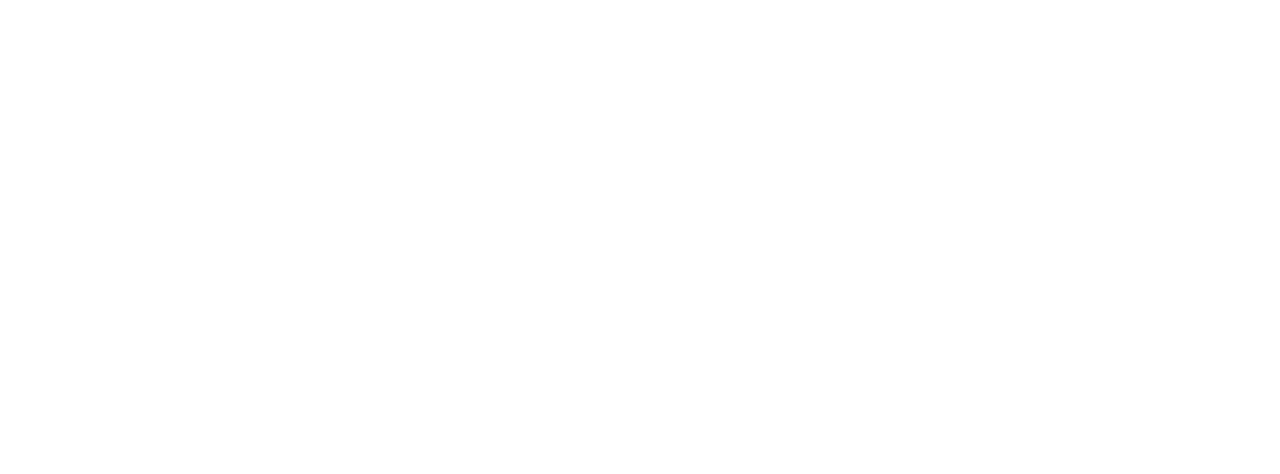
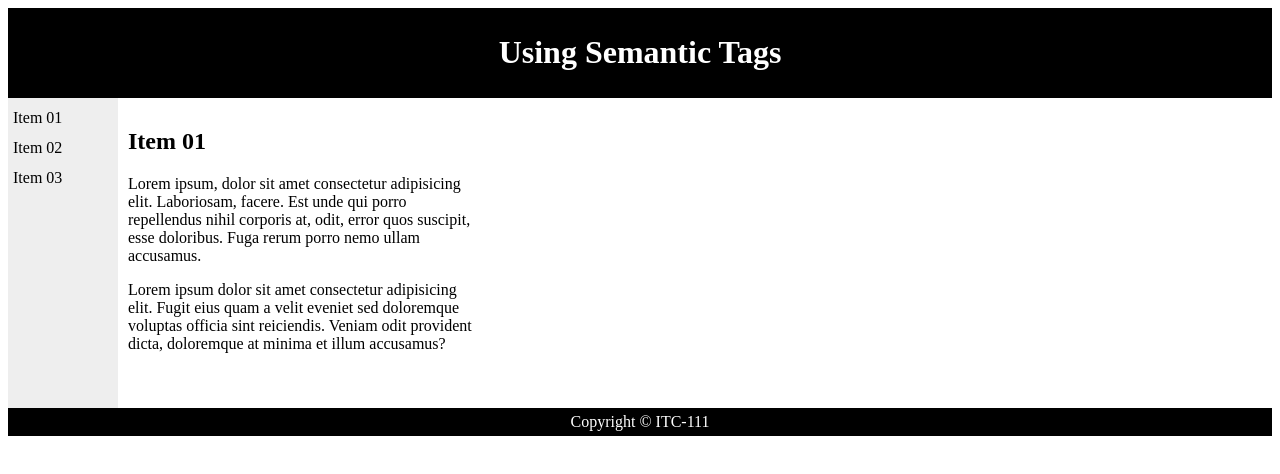
Before and after one commit to tas7154/ITC-111, a plain HTML site: page classEx/classEx02b.html in a window 1280 px wide. Drawn offline with Linux system fonts and the light colour scheme.

Commit message:
further testing

```diff
--- a/classEx/classEx02b.html
+++ b/classEx/classEx02b.html
@@ -2,8 +2,54 @@
 <html lang="en">
 <head>
     <title>Class Exercise 02b</title>
+    <style>
+        header {
+            background-color:black;
+            color:white;
+            text-align:center;
+            padding:5px;
+        }
+        nav {
+            line-height:30px;
+            background-color:#eeeeee;
+            height:300px;
+            width:100px;
+            float:left;
+            padding:5px;
+        }
+        section {
+            width:350px;
+            float:left;
+            padding:10px;
+        }
+        footer {
+            background-color:black;
+            color:white;
+            clear:both;
+            text-align:center;
+            padding:5px;
+        }
+    </style>
 </head>
 <body>
 
+    <header>
+    <h1>Using Semantic Tags</h1>
+    </header>
+
+    <nav>
+        Item 01<br>
+        Item 02<br>
+        Item 03
+    </nav>
+
+    <section>
+        <h1>Item 01</h1>
+        <p>Lorem ipsum, dolor sit amet consectetur adipisicing elit. Laboriosam, facere. Est unde qui porro repellendus nihil corporis at, odit, error quos suscipit, esse doloribus. Fuga rerum porro nemo ullam accusamus.</p>
+        <p>Lorem ipsum dolor sit amet consectetur adipisicing elit. Fugit eius quam a velit eveniet sed doloremque voluptas officia sint reiciendis. Veniam odit provident dicta, doloremque at minima et illum accusamus?</p>
+    </section>
+
+    <footer>Copyright &copy; ITC-111</footer>
+
 </body>
 </html>
```
Lines whose indentation alone changed are shown as unchanged.
